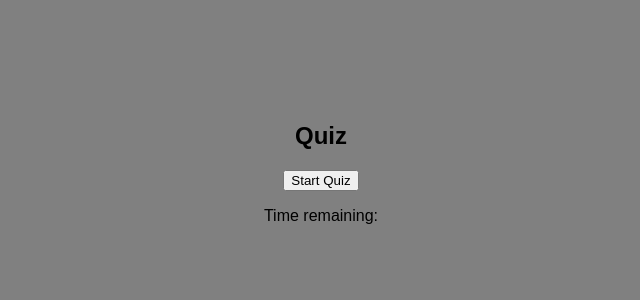
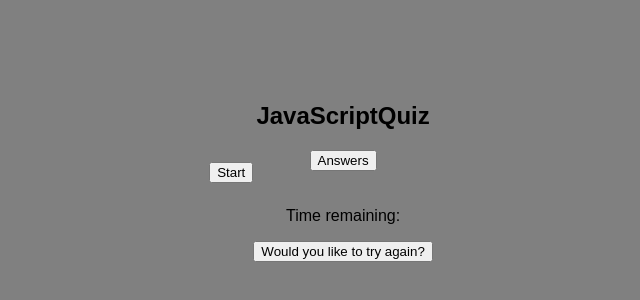
Before and after one commit to MaxwellKaufman/Code-Quiz, a plain HTML site: page Index.html in a window 1280 px wide. Shown: the part 78-378 px from the top of the page, without its empty margins (319-959 px from the left). Drawn offline with Linux system fonts and the light colour scheme.

Commit message:
updated html to have more buttons and change title

```diff
--- a/Index.html
+++ b/Index.html
@@ -4,17 +4,18 @@
     <meta charset="UTF-8" />
     <meta name="viewport" content="width=device-width, initial-scale=1.0" />
     <link rel="stylesheet" href="/Assets/style.css" />
-    <title>Quiz</title>
+    <title>JavaScriptQuiz</title>
   </head>
   <body>
+    <button id="start">Start</button>
     <div class="container">
-      <h2>Quiz</h2>
+      <h2>JavaScriptQuiz</h2>
       <div id="question"></div>
-      <div id="answers"></div>
-      <button id="start">Start Quiz</button>
+      <button id="answers">Answers</button>
       <p id="timer">Time remaining: <span id="time"></span></p>
       <p id="score"></p>
+      <button id="reset">Would you like to try again?</button>
     </div>
   </body>
-  <scritp src="/script.js"></scritp>
+  <script src="/script.js"></script>
 </html>
```
